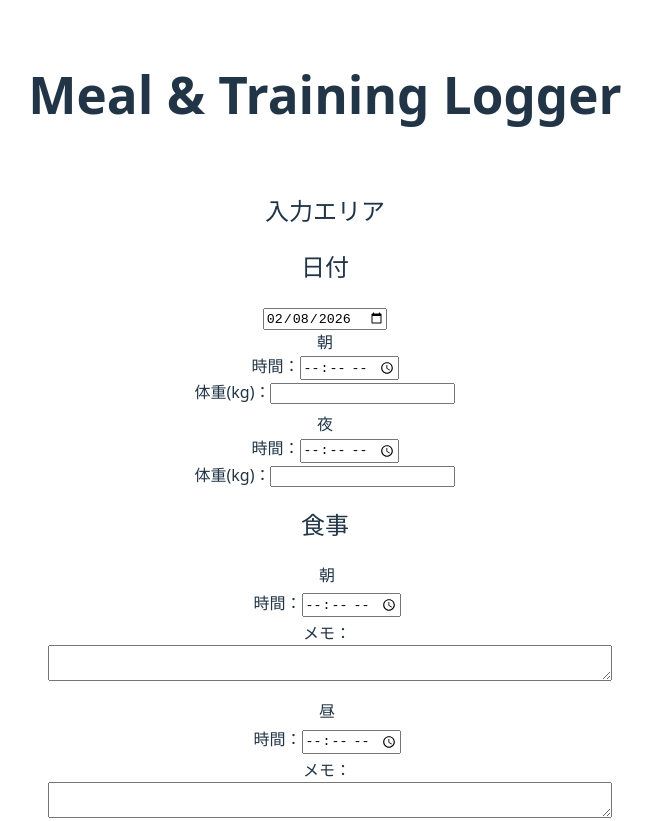
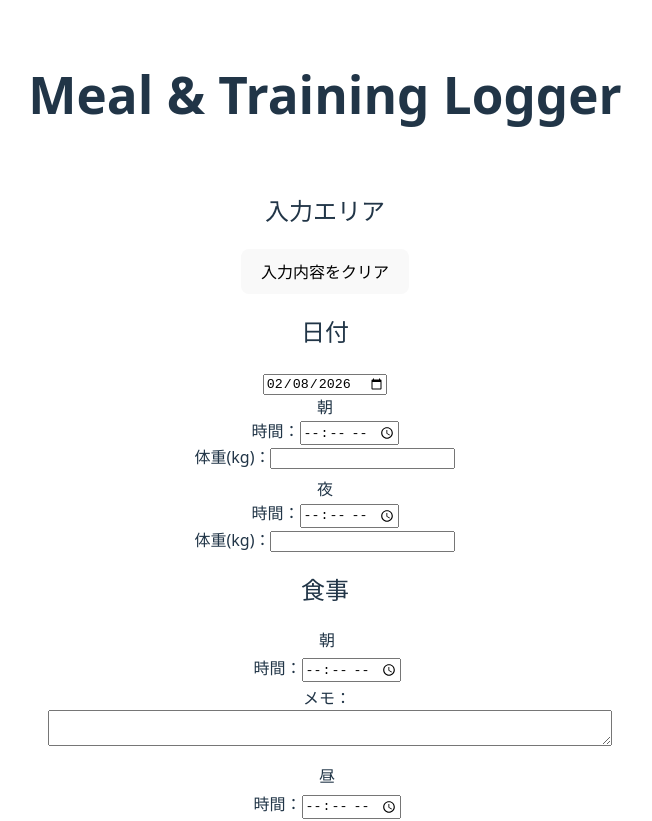
Before and after one commit to mathtack/Meal_Training_Logger, a React (Vite) app: page / in a window 1280 px wide. Shown: the top 821 px of the page, without its empty margins (315-967 px from the left). Built offline with nearby package versions, Linux system fonts and the light colour scheme.

Commit message:
Clear button set

```diff
--- a/src/components/DailyRecordForm.tsx
+++ b/src/components/DailyRecordForm.tsx
@@ -301,6 +301,12 @@ export const DailyRecordForm: React.FC = () => {
     }));
   };
 
+  // 入力内容を初期状態に戻す（latestRecord も useEffect 経由で更新される）
+  const handleClearForm = () => {
+    const initial = createInitialRecord();
+    setRecord(initial);
+    // history は触らない（履歴はそのまま残す）
+  };
   // 生成されるメッセージ（毎回最新の record から生成）
   const previewText = formatDailyRecord(record);
 
@@ -352,6 +358,14 @@ export const DailyRecordForm: React.FC = () => {
       {/* ① 入力エリア */}
       <section style={{ marginBottom: "16px" }}>
         <h2>入力エリア</h2>
+
+        {/* 入力クリアボタン（一番上に配置） */}
+        <div style={{ margin: "8px 0 16px" }}>
+          <button type="button" onClick={handleClearForm}>
+            入力内容をクリア
+          </button>
+        </div>
+
         {/* 日付 */}
         <DateSection record={record} onChange={handleRecordChange} />
         {/* 体重 */}
```
